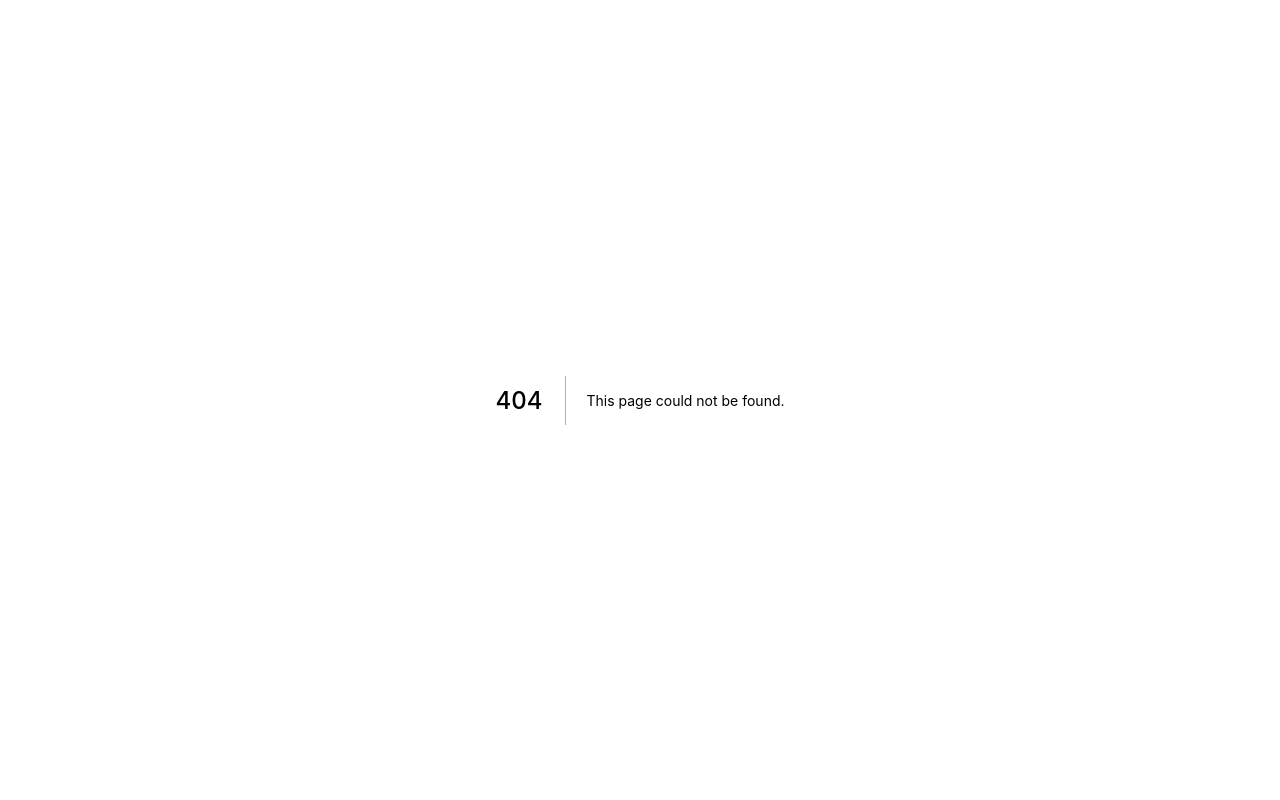
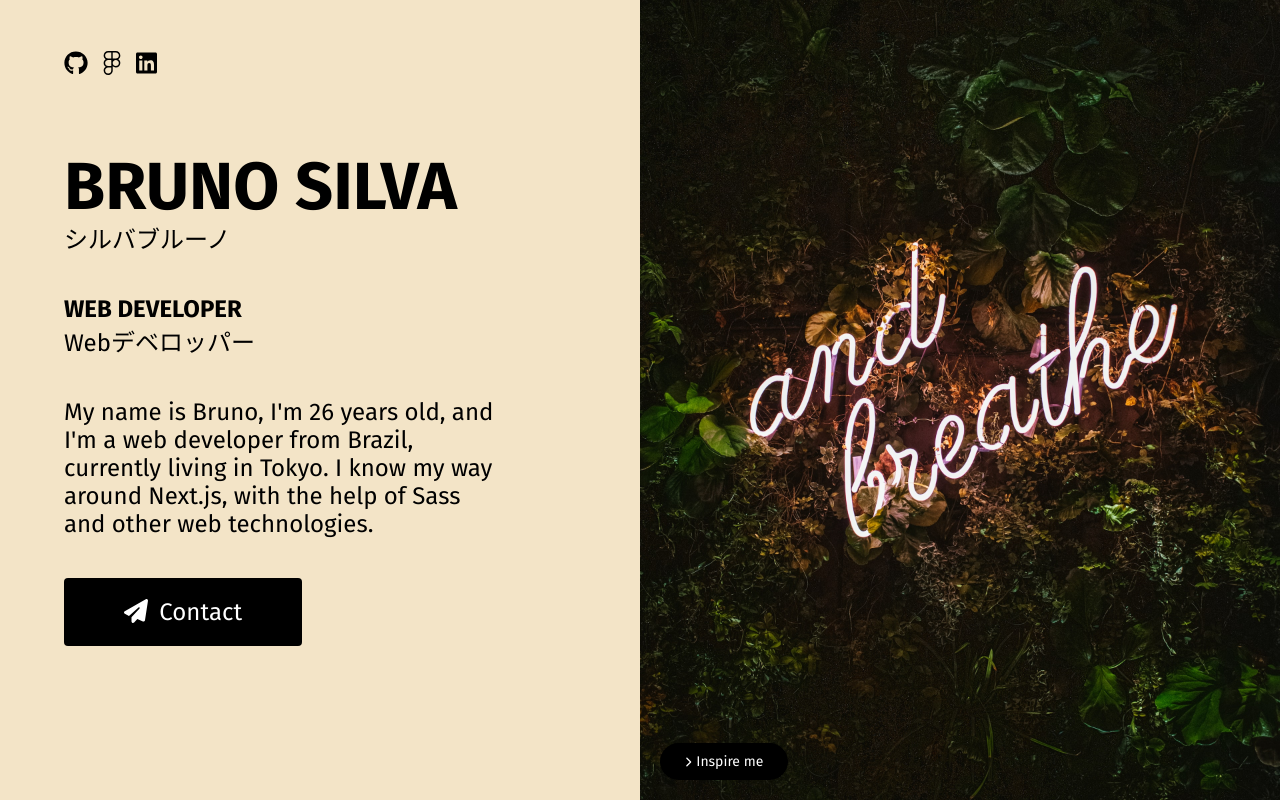
Before and after one commit to SirBruno/portfolio, a Next.js app: page /sections/Hero/Hero in a window 1280 px wide. Before the commit this address had no page. Built offline with nearby package versions, Linux system fonts and the light colour scheme.

Commit message:
turned a section into a component

```diff
--- /dev/null
+++ b/pages/sections/Hero/Hero.js
@@ -0,0 +1,37 @@
+import React from 'react';
+import styles from '../Hero/Hero.module.scss'
+import { faGithub, faLinkedin, faFigma } from '@fortawesome/free-brands-svg-icons'
+import { FontAwesomeIcon } from '@fortawesome/react-fontawesome'
+import Button from '../../../components/Button'
+import ImageReel from '../../../components/ImageReel.js'
+
+export default function Hero() {
+  return (
+    <section className={styles.one}>
+      <section className={styles.hero}>
+        <main className={styles.main}>
+          <span className={styles.nav}>
+            <span className={styles.navSocialMedia}>
+              <a href="https://github.com/SirBruno/portfolio" target="_blank" rel="noreferrer"><FontAwesomeIcon icon={faGithub} /></a>
+              <a href="https://www.figma.com/file/oA2teARK09CiucW27OqRtS/Portfolio?node-id=0%3A1" target="_blank" rel="noreferrer"><FontAwesomeIcon icon={faFigma} /></a>
+              <a href="https://www.linkedin.com/in/sirbruno" target="_blank" rel="noreferrer"><FontAwesomeIcon icon={faLinkedin} /></a>
+            </span>
+          </span>
+          <div className={styles.hero__left}>
+            <div>
+              <h1>BRUNO SILVA</h1>
+              <h4>シルバブルーノ</h4>
+            </div>
+            <div>
+              <h3>WEB DEVELOPER</h3>
+              <h4>Webデベロッパー</h4>
+            </div>
+            <h4 className={styles.hero__intro}>{`My name is Bruno, I'm 26 years old, and I'm a web developer from Brazil, currently living in Tokyo. I know my way around Next.js, with the help of Sass and other web technologies.`}</h4>
+            <Button style="big" />
+          </div>
+        </main>
+        <ImageReel />
+      </section>
+    </section>
+  )
+}
--- /dev/null
+++ b/pages/sections/Hero/Hero.module.scss
@@ -0,0 +1,204 @@
+.one {
+  background: #F3E4C7;
+  min-height: 100vh;
+  position: relative;
+}
+
+.hero {
+  display: grid;
+  align-items: center;
+  grid-template-columns: repeat(auto-fit, minmax(512px, 1fr));
+  margin: 0 auto;
+  height: 100vh;
+  & .hero__intro {
+    margin-right: 15%;
+  }
+  & > div {
+    max-height: 1080px;
+  }
+  & .main {
+    padding: 10%;
+  }
+}
+
+.sectionRight {
+  text-align: center;
+}
+
+.nav {
+  font-size: 24px;
+  position: absolute;
+  top: 50px;
+  display: inline-flex;
+  justify-content: left;
+  align-items: center;
+  max-width: 1600px;
+  width: 100%;
+  & .navSocialMedia > a:not(:last-child) {
+    margin-right: 15px;
+  }
+  & a {
+    color: #000;
+    transition: .3s;
+    text-decoration: none;
+    &:hover {
+      cursor: pointer;
+      opacity: .5;
+      transition: .3s;
+    }
+  }
+}
+
+.heroImage {
+  width: auto !important;
+  min-width: auto !important;
+}
+
+.hero__left {
+  display: grid;
+  grid-row-gap: 40px;
+}
+
+.wip {
+  position: absolute;
+  background: #fff;
+  text-align: center;
+  padding: 5px;
+  width: 100%;
+  box-sizing: border-box;
+  font-size: 14px;
+  font-weight: 500;
+}
+
+.one img {
+  transition: .3s;
+}
+
+.two {
+  background: #000;
+  display: grid;
+  color: #F3E4C7;
+  justify-content: center;
+  align-items: center;
+  height: 100vh;
+}
+
+.two > section {
+  width: 100%;
+  margin: 0 auto;
+  vertical-align: middle;
+  padding: 150px 0;
+}
+
+.two > section > div {
+  display: grid;
+  align-content: center;
+  box-sizing: border-box;
+  text-align: center;
+  grid-row-gap: 40px;
+}
+
+.two:nth-child(even) {
+  background: #000;
+}
+
+.section_01 {
+  background: #ECF3C7;
+  padding: 150px 0;
+}
+
+.section_01 .content_area > div:first-child,
+.section_01 .experience {
+  display: grid;
+  grid-row-gap: 40px;
+}
+
+.section_01 .experience > div {
+  display: grid;
+  grid-row-gap: 20px;
+}
+
+.section_01 .content_area > div:first-child > div {
+  display: grid;
+  grid-row-gap: 20px;
+}
+
+.section_01 .content_area {
+  width: 100%;
+  max-width: 1600px;
+  display: grid;
+  grid-template-columns: repeat(auto-fit, minmax(512px, 1fr));
+  grid-column-gap: 200px;
+  margin: 0 auto;
+  align-items: baseline;
+}
+
+.half_opacity {
+  opacity: .5;
+}
+
+.section_01 .jobs {
+  display: grid;
+  grid-row-gap: 20px;
+}
+
+.skills {
+  background: #ECF3C7;
+  border-top: thin solid rgba(0,0,0,.2);
+  padding: 150px;
+}
+
+@media screen and (max-width: 1919px) {
+  .section_01 .content_area {
+    grid-template-columns: repeat(auto-fit, minmax(400px, 1fr));
+    grid-column-gap: 100px;
+    padding: 0 10%;
+    box-sizing: border-box;
+  }
+}
+
+@media screen and (max-width: 1023px) {
+  .hero > div {
+    display: none;
+  }
+
+  .hero .main {
+    padding: 0;
+    & .hero__intro {
+      margin: 0;
+    }
+  }
+
+  .hero,
+  .section_01 .content_area {
+    grid-template-columns: 1fr;
+    padding: 10%;
+    box-sizing: border-box;
+    grid-row-gap: 40px;
+  }
+
+  .section_01 {
+    padding: 0;
+  }
+
+  .one {
+    min-height: auto;
+  }
+
+  .hero {
+    height: auto;
+  }
+
+  .nav {
+    position: relative;
+    top: auto;
+    margin-bottom: 40px;
+  }
+
+  .section_01 .content_area {
+    grid-template-columns: 1fr;
+    grid-column-gap: 100px;
+    padding: 10%;
+    box-sizing: border-box;
+  }
+}
```
Also changed, not shown: pages/index.js (+2 -29 lines).
